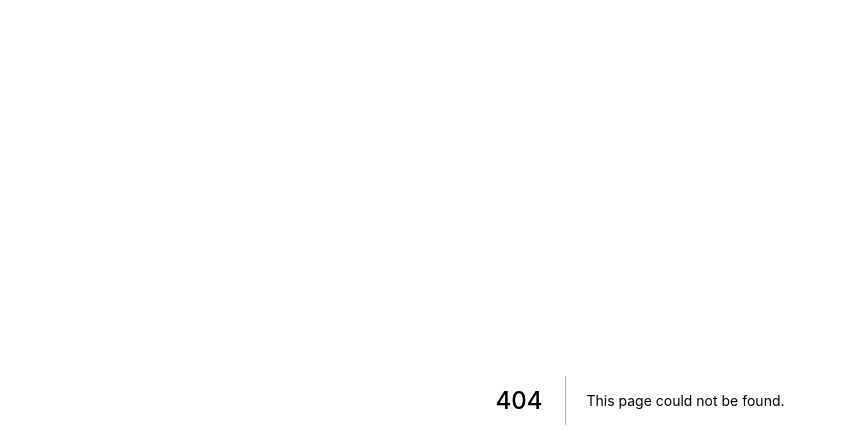
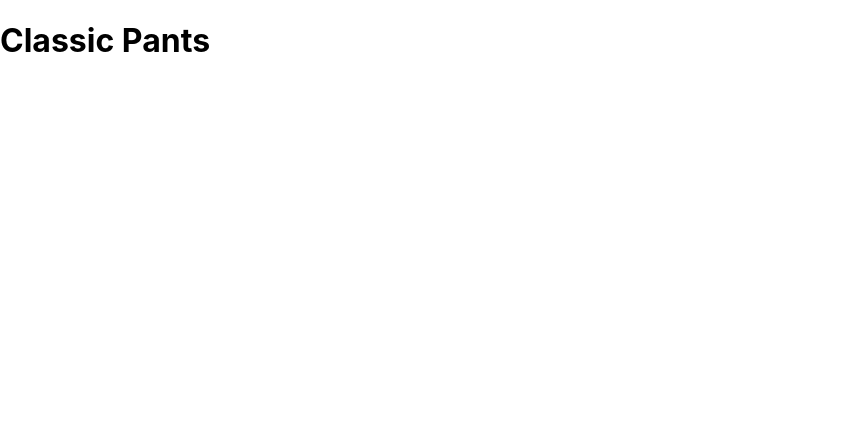
Before and after one commit to Melford-D/Javascript-Land, a Next.js app: page /product/classic-pants in a window 1280 px wide. Before the commit this address had no page. Shown: the top 448 px of the page, without its empty margins (0-846 px from the left). Built offline with nearby package versions, Linux system fonts and the light colour scheme.

Commit message:
completed lesson 8

```diff
--- a/pages/index.js
+++ b/pages/index.js
@@ -10,6 +10,7 @@ import {
 } from "@material-ui/core";
 import Layout from "../components/Layout";
 import data from "../utils/data";
+import NextLink from "next/link";
 
 export default function Home() {
   return (
@@ -20,6 +21,7 @@ export default function Home() {
           {data.products.map((product) => (
             <Grid item md={4} key={product.name}>
               <Card>
+                <NextLink href={`/product/${product.slug}`} passHref>
                   <CardActionArea>
                     <CardMedia
                       component="img"
@@ -30,6 +32,7 @@ export default function Home() {
                       <Typography>{product.name}</Typography>
                     </CardContent>
                   </CardActionArea>
+                </NextLink>
                 <CardActions>
                   <Typography>${product.price}</Typography>
                   <Button size="small" color="primary">
--- /dev/null
+++ b/pages/product/[slug].js
@@ -0,0 +1,17 @@
+import { useRouter } from "next/router";
+import React from "react";
+import data from "../../utils/data";
+
+export default function ProductScreen() {
+  const router = useRouter();
+  const { slug } = router.query;
+  const product = data.products.find((a) => a.slug === slug);
+  if (!product) {
+    return <div>Product Not Found</div>;
+  }
+  return (
+    <div>
+      <h1>{product.name}</h1>
+    </div>
+  );
+}
--- a/utils/data.js
+++ b/utils/data.js
@@ -2,6 +2,7 @@ const data = {
   products: [
     {
       name: "Free Shirt",
+      slug: "free-shirt",
       category: "Shirts",
       image: "/images/shirt1.jpg",
       price: 70,
```
Also changed, not shown: 1 other file (tests, documents, lock files or other folders). Lines whose indentation alone changed are shown as unchanged.
